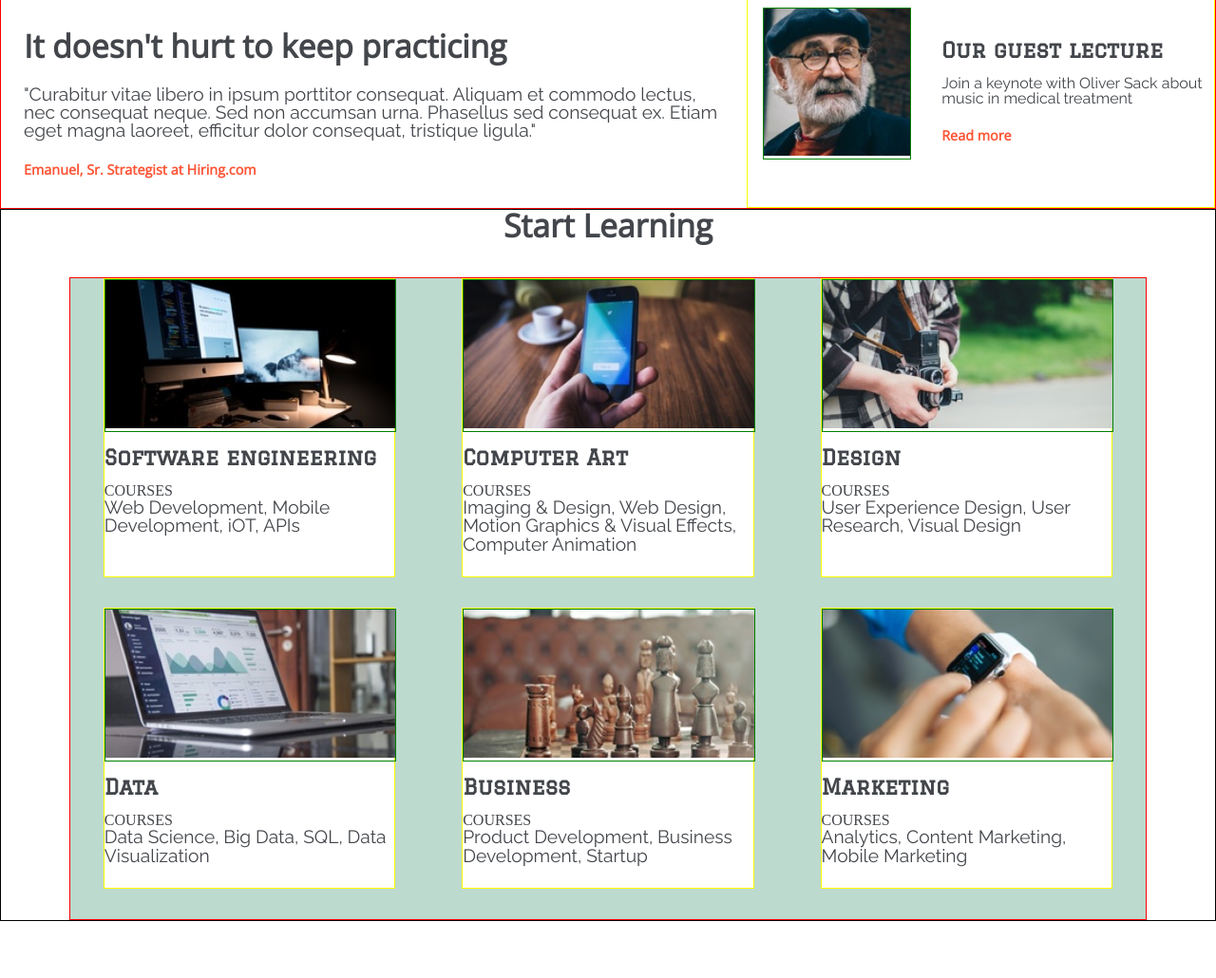
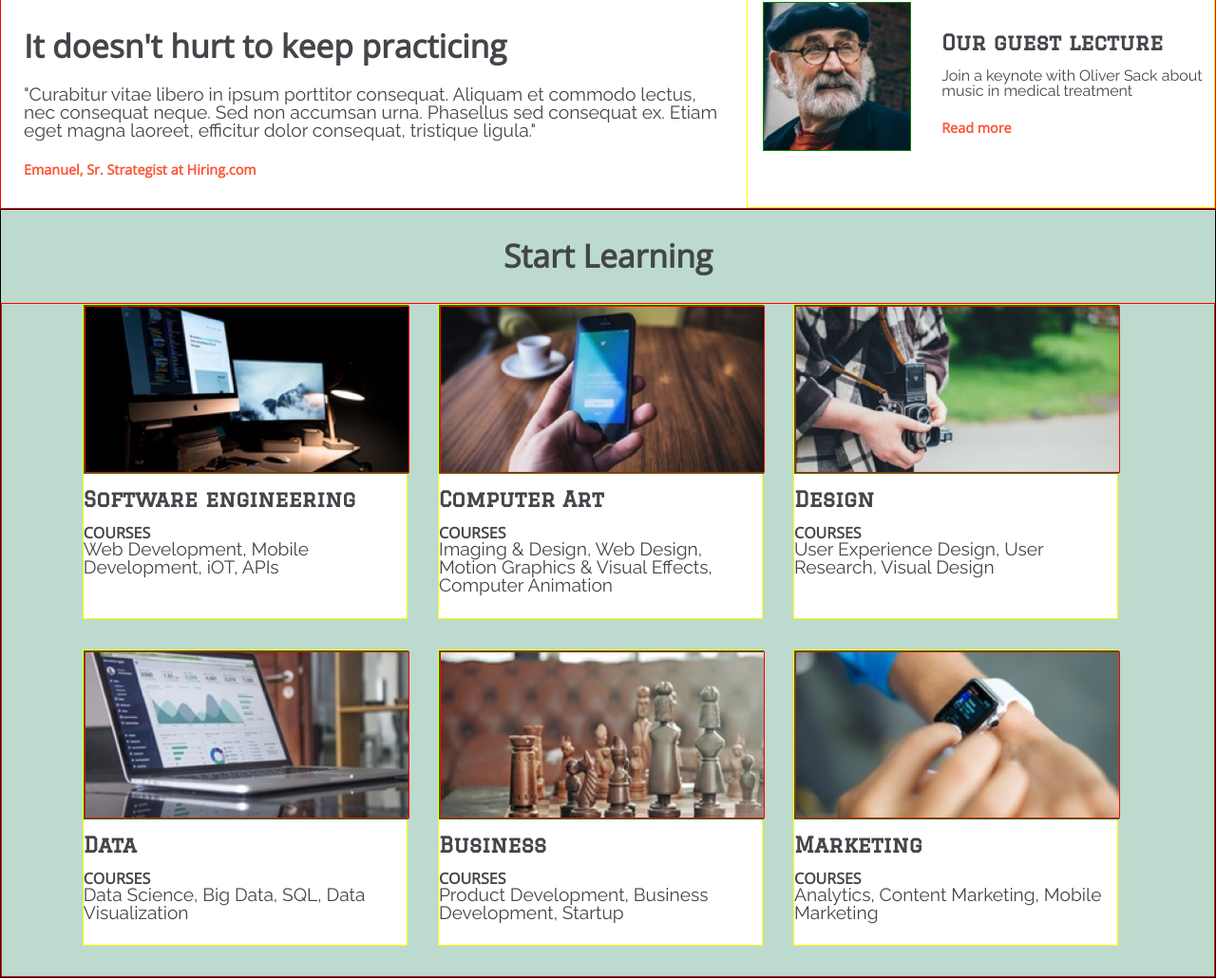
Before and after one commit to Lucy4P/colmar, a plain HTML site: page index.html in a window 1280 px wide. Shown: the part 1119-2149 px from the top of the page at 95% size. Before the commit the page ends 2089 px from the top, so only its background shows below. Drawn offline with nearby package versions, Linux system fonts and the light colour scheme.

Commit message:
make changes to info section

```diff
--- a/index.html
+++ b/index.html
@@ -97,10 +97,9 @@
   </div>
 
   <div class="courses-section">
-
-  <h2>Start Learning</h2>
+    <h2>Start Learning</h2>
   <div class="desktop-courses">
-    <div class="course-container">
+    <div class="course-container left">
 
     <div class="course-img-container">
       <img src="./resources/images/course-software.jpg" alt="">
@@ -112,7 +111,7 @@
   </div>
 </div>
 
-<div class="course-container">
+<div class="course-container middle">
 
 <div class="course-img-container">
   <img src="./resources/images/course-computer-art.jpg" alt="">
@@ -124,7 +123,7 @@
 </div>
 </div>
 
-<div class="course-container">
+<div class="course-container right">
 
 <div class="course-img-container">
   <img src="./resources/images/course-design.jpg" alt="">
@@ -136,7 +135,7 @@
 </div>
 </div>
 
-<div class="course-container">
+<div class="course-container left">
 
 <div class="course-img-container">
   <img src="./resources/images/course-data.jpg" alt="">
@@ -148,7 +147,7 @@
 </div>
 </div>
 
-<div class="course-container">
+<div class="course-container middle">
 
 <div class="course-img-container">
   <img src="./resources/images/course-business.jpg" alt="">
@@ -160,7 +159,7 @@
 </div>
 </div>
 
-<div class="course-container">
+<div class="course-container right">
 
 <div class="course-img-container">
   <img src="./resources/images/course-marketing.jpg" alt="">
--- a/resources/css/style.css
+++ b/resources/css/style.css
@@ -121,6 +121,11 @@ h3 {
   font-weight: bold;
 }
 
+h4 {
+  font-family: "Open Sans", serif;
+  font-weight: 600;
+}
+
 p {
   font-family: "Raleway", sans-serif;
   font-size: 1.2rem;
@@ -214,7 +219,7 @@ h1, h2, .cta {
 
 .info-img-container img {
   width: 100%;
-  height: auto;
+  vertical-align: middle;
 }
 
 .main-img-container img {
@@ -254,27 +259,46 @@ h1, h2, .cta {
   position: relative;
   top: 4rem;
   border: 1px solid black;
+  background-color: #bddace;
 }
 
 .courses-section h2 {
   text-align: center;
+  margin: 2rem 0;
 }
+
+
+
 .desktop-courses {
-  background-color: #bddace;
   border: 1px solid red;
-  margin: 0 4.5rem;
   display: flex;
   flex-wrap: wrap;
-  justify-content: space-around;
+  justify-content: center;
+  padding-left: 1rem;
+}
 
-}
 
 .course-container {
   width: 27%;
+  min-width: 250px;
   background-color: white;
   border: 1px solid yellow;
   margin-bottom: 2rem;
+  margin-right: 2rem;
 }
+
+/*.left {
+  margin-left: 2rem;
+}
+
+.middle {
+  margin-left: 2rem;
+  margin-right: 2rem;
+}
+
+.right {
+  margin-right: 2rem;
+}*/
 
 .course-img-container {
   width: 100%;
@@ -283,8 +307,10 @@ h1, h2, .cta {
 
 .course-img-container img {
   width: 100%;
-  height: auto;
+  vertical-align: middle;
+  border: 1px solid red;
 }
+
 
 
 
@@ -296,7 +322,7 @@ h1, h2, .cta {
     border: 1px solid yellow;
     align-items: center;
     width: 100%;
-    justify-content: space-around;
+    /*justify-content: center;*/
     margin: 0;
   }
 
```
